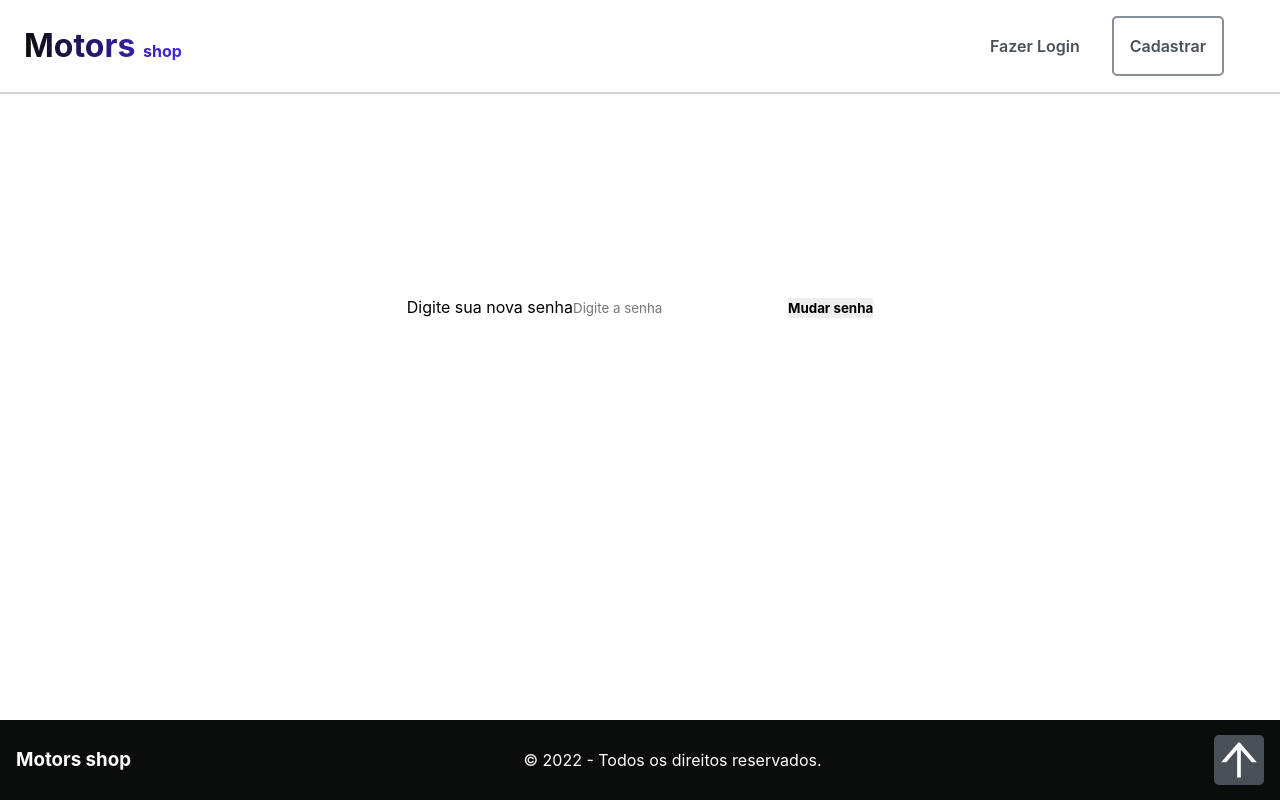
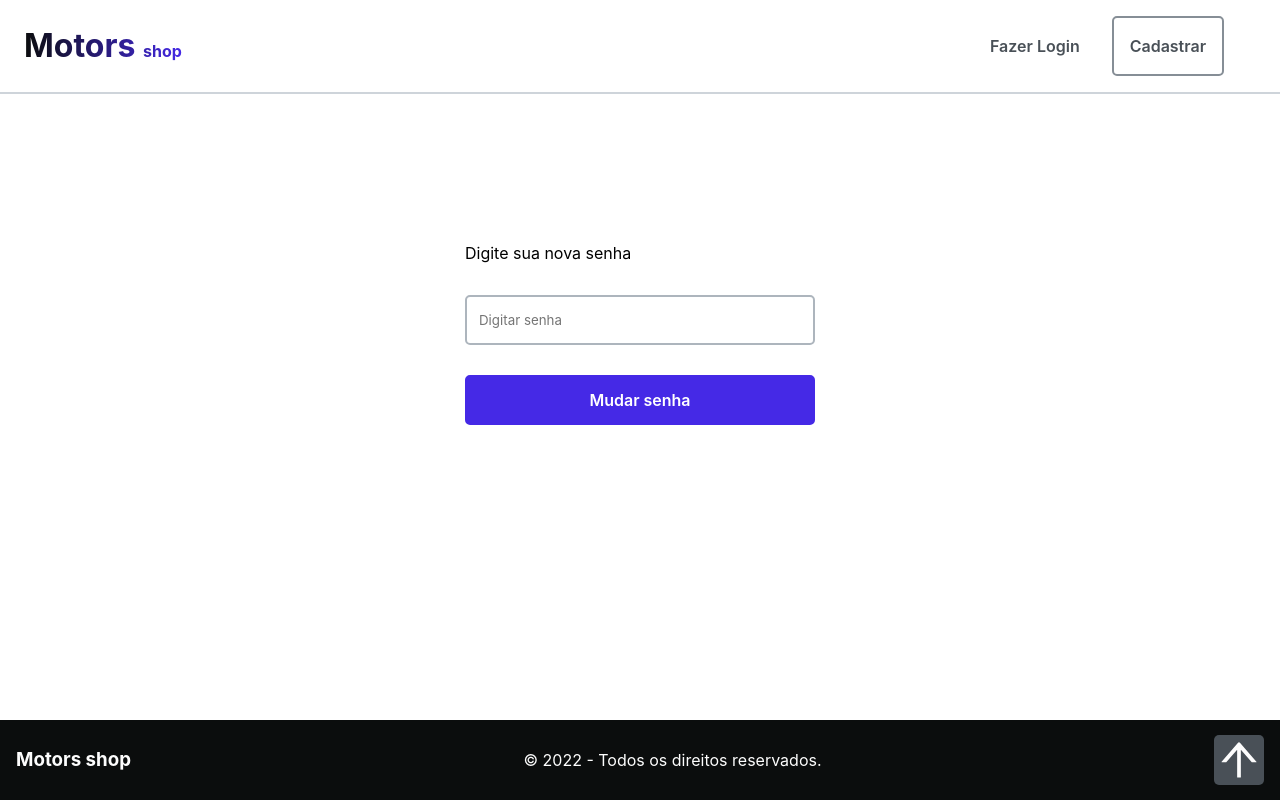
Before and after one commit to KNZ-Cars-10/Front-End, a React (Vite) app: page /resetPassword/1/1 in a window 1280 px wide. Built offline with nearby package versions, Linux system fonts and the light colour scheme; no server answers.

Commit message:
feat: recoverPassword style

```diff
--- a/src/pages/login/style.ts
+++ b/src/pages/login/style.ts
@@ -1,4 +1,4 @@
-import { css, styled } from "styled-components";
+import { styled } from "styled-components";
 import { Link as LinkRouter } from "react-router-dom";
 
 export const FormStyled = styled.form`
--- a/src/pages/resetPassword/resetPassword.tsx
+++ b/src/pages/resetPassword/resetPassword.tsx
@@ -6,6 +6,7 @@ import { api } from "../../services/api";
 import { toast } from "react-toastify";
 import { useState } from "react";
 import { zodResolver } from "@hookform/resolvers/zod";
+import { FormStyled } from "./style";
 
 function ResetPassword() {
   const [tokenValid, setTokenValid] = useState(true);
@@ -59,20 +60,24 @@ function ResetPassword() {
 
   return (
     <>
-      <form onSubmit={handleSubmit(onSubmit)}>
+      <FormStyled onSubmit={handleSubmit(onSubmit)}>
         <span>Digite sua nova senha</span>
 
-        <input
-          type="password"
-          id="password"
-          placeholder="Digite a senha"
-          {...register("password")}
-        />
+        <div>
+          <input
+            type="password"
+            id="password"
+            placeholder="Digitar senha"
+            {...register("password")}
+          />
 
-        {!tokenValid && <span>Algo deu errado</span>}
+          {!tokenValid && (
+            <span>Algo deu errado, tente novamente mais tarde</span>
+          )}
+        </div>
 
         <button type="submit">Mudar senha</button>
-      </form>
+      </FormStyled>
     </>
   );
 }
--- a/src/pages/resetPassword/style.ts
+++ b/src/pages/resetPassword/style.ts
@@ -0,0 +1,50 @@
+import { styled } from "styled-components";
+
+export const FormStyled = styled.form`
+  display: flex;
+  flex-direction: column;
+  gap: 30px;
+
+  width: 90%;
+  max-width: 350px;
+
+  div {
+    display: flex;
+    flex-direction: column;
+    gap: 15px;
+
+    input {
+      width: 100%;
+
+      height: 50px;
+
+      padding: 0 12px;
+
+      border: 2px solid var(--color-grey-scale-grey-4);
+      border-radius: 5px;
+    }
+
+    span {
+      font-size: 12px;
+      line-height: 18px;
+
+      color: var(--color-feedback-alert-1);
+    }
+  }
+
+  button {
+    height: 50px;
+
+    background: var(--color-brand-brand-1);
+
+    border: 2px solid var(--color-brand-brand-1);
+    border-radius: 5px;
+
+    font-weight: 600;
+    font-size: 16px;
+
+    color: var(--color-colors-fixed-white-fixed);
+
+    cursor: pointer;
+  }
+`;
--- a/src/pages/sendEmailRecoverPassword/sendEmailRecoverPassword.tsx
+++ b/src/pages/sendEmailRecoverPassword/sendEmailRecoverPassword.tsx
@@ -5,6 +5,7 @@ import { recoverPasswordUserSchema } from "../../schemas/users.schemas";
 import { api } from "../../services/api";
 import { useState } from "react";
 import { toast } from "react-toastify";
+import { FormStyled } from "./style";
 
 export const PasswordResetPage = () => {
   const [emailExists, setEmailExists] = useState(true);
@@ -49,9 +50,10 @@ export const PasswordResetPage = () => {
 
   return (
     <>
-      <form onSubmit={handleSubmit(onSubmit)}>
+      <FormStyled onSubmit={handleSubmit(onSubmit)}>
         <span>Digite seu email para recuperação de senha</span>
 
+        <div>
           <input
             type="text"
             id="email"
@@ -60,11 +62,14 @@ export const PasswordResetPage = () => {
           />
 
           {!emailExists && (
-          <span>O email que você inseriu não está conectado a uma conta.</span>
+            <span>
+              O email que você inseriu não está conectado a uma conta.
+            </span>
           )}
+        </div>
 
         <button type="submit">Enviar</button>
-      </form>
+      </FormStyled>
     </>
   );
 };
--- a/src/pages/sendEmailRecoverPassword/style.ts
+++ b/src/pages/sendEmailRecoverPassword/style.ts
@@ -0,0 +1,50 @@
+import { styled } from "styled-components";
+
+export const FormStyled = styled.form`
+  display: flex;
+  flex-direction: column;
+  gap: 30px;
+
+  width: 90%;
+  max-width: 350px;
+
+  div {
+    display: flex;
+    flex-direction: column;
+    gap: 15px;
+
+    input {
+      width: 100%;
+
+      height: 50px;
+
+      padding: 0 12px;
+
+      border: 2px solid var(--color-grey-scale-grey-4);
+      border-radius: 5px;
+    }
+
+    span {
+      font-size: 12px;
+      line-height: 18px;
+
+      color: var(--color-feedback-alert-1);
+    }
+  }
+
+  button {
+    height: 50px;
+
+    background: var(--color-brand-brand-1);
+
+    border: 2px solid var(--color-brand-brand-1);
+    border-radius: 5px;
+
+    font-weight: 600;
+    font-size: 16px;
+
+    color: var(--color-colors-fixed-white-fixed);
+
+    cursor: pointer;
+  }
+`;
```
Lines whose indentation alone changed are shown as unchanged.
